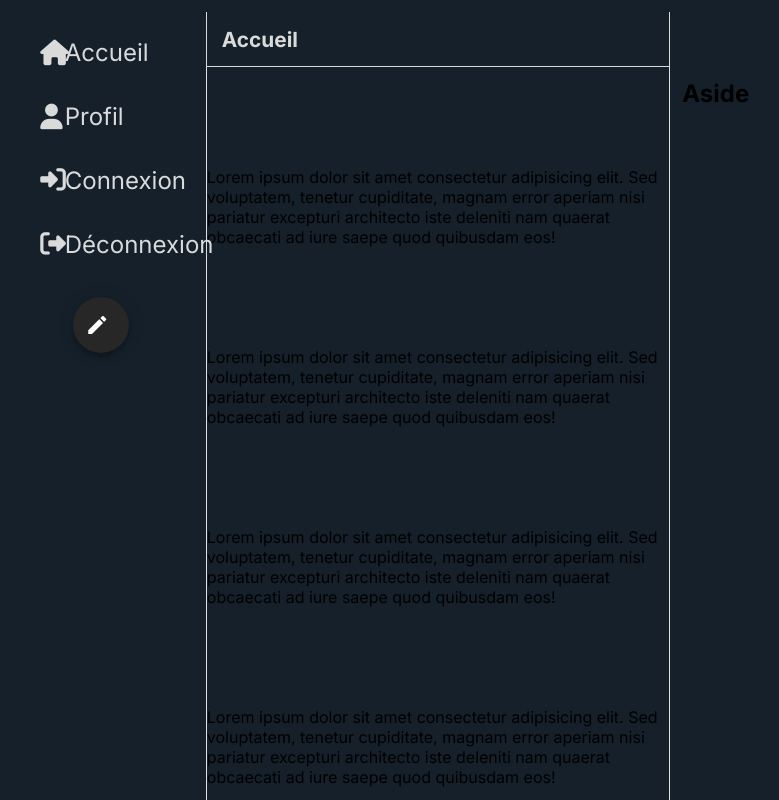
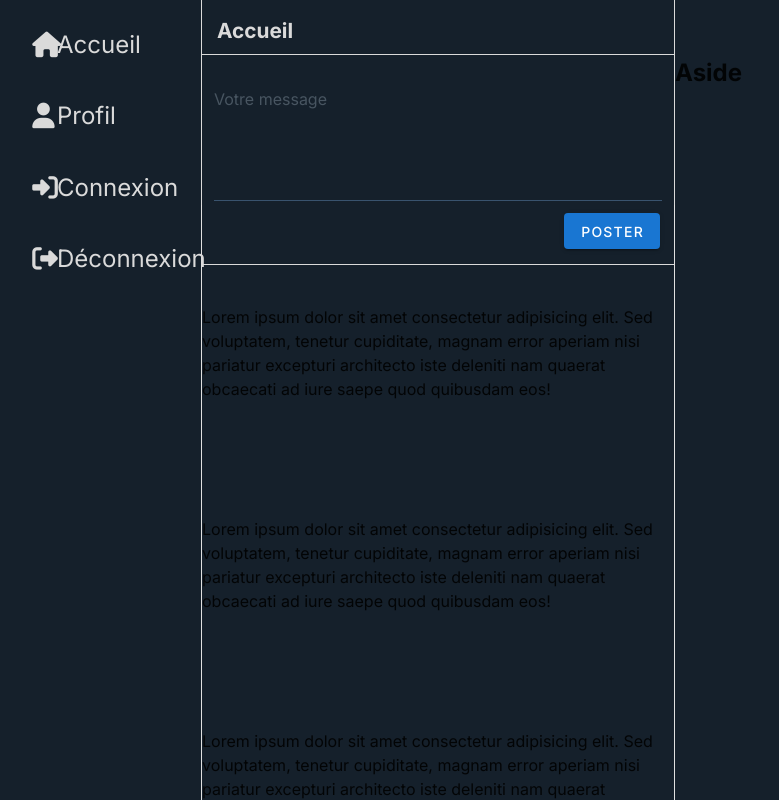
Before and after one commit to Zheyn/FabienRivet_7_09082021, a Vue app in the folder frontend/groupomania/: page / in a window 1280 px wide. Shown: the top 800 px of the page, without its empty margins (202-981 px from the left). Built offline with nearby package versions, Linux system fonts and the light colour scheme.

Commit message:
TextField + MenuMessage

```diff
--- a/frontend/groupomania/src/App.vue
+++ b/frontend/groupomania/src/App.vue
@@ -1,7 +1,7 @@
 <template>
-
+  <v-app>
     <router-view/>
-
+  </v-app>
 </template>
 
 <script>
@@ -17,7 +17,7 @@ export default {
 
 <style lang="scss">
 
-body{
+#app{
    font-family: Inter, sans-serif;
    background-color: rgb(21, 32, 43);
  }
--- /dev/null
+++ b/frontend/groupomania/src/components/Accueil.vue
@@ -0,0 +1,23 @@
+<template>
+    <h1>Accueil</h1>
+</template>
+
+<script>
+
+</script>
+
+<style scoped>
+    h1{
+    background-color: rgb(21, 32, 43);
+    color: rgb(218, 218, 218);
+    border-bottom: .5px solid rgb(218, 218, 218);
+    border-left: .5px solid rgb(218, 218, 218);
+    border-right: .5px solid rgb(218, 218, 218);
+    font-size: 1.3em;
+    padding: 15px 0 0 15px;
+    grid-column: 2 / 3;
+    grid-row: 1 / 2;
+    position: sticky;
+    top: 0;
+  }
+</style>
--- a/frontend/groupomania/src/components/Aside.vue
+++ b/frontend/groupomania/src/components/Aside.vue
@@ -12,7 +12,7 @@
     .container {
 
         height: 100%;
-        grid-row: 2 / 3;
+        grid-row: 2 / 5;
         grid-column: 3 / 4;
     }
 
--- a/frontend/groupomania/src/components/Header.vue
+++ b/frontend/groupomania/src/components/Header.vue
@@ -17,11 +17,6 @@
         <div class="header_icon"><i class="fas fa-sign-out-alt"></i></div>
         <div class="header_icon-text"><a href="" class="header_link-profil">Déconnexion</a></div>
       </div>
-      <div class='header_link-post'>
-        <v-btn class="mx-2 btn_post" fab dark medium color="cyan">
-        <v-icon dark>mdi-pencil</v-icon>
-        </v-btn>
-      </div>
     </nav>
   </div>
 </template>
@@ -34,7 +29,7 @@
   .header{
     position: sticky;
     top: 0;
-    grid-row: 1 / 3;
+    grid-row: 1 / 5;
     grid-column: 1 / 2;
     display: flex;
     flex-direction: column;
--- /dev/null
+++ b/frontend/groupomania/src/components/MenuMessage.vue
@@ -0,0 +1,25 @@
+<template>
+  <div class="menu_message text-end">
+          <div class="my-2">
+            <v-btn
+              color="primary"
+              dark
+            >
+              Poster
+            </v-btn>
+          </div>
+
+  </div>
+</template>
+<script>
+
+</script>
+
+<style scoped>
+    .menu_message {
+        grid-row: 3 / 4;
+        grid-column: 2 / 3;
+        border-bottom: .5px solid rgb(218, 218, 218);
+        padding-right: 15px;
+    }
+</style>
--- /dev/null
+++ b/frontend/groupomania/src/components/TextFields.vue
@@ -0,0 +1,63 @@
+<template>
+  <v-form class="text_fields">
+    <v-container fluid>
+      <v-row>
+        <v-col cols="12">
+          <v-textarea
+            class="text_area"
+            color="white"
+            label="Votre message"
+            no-resize
+          ></v-textarea>
+        </v-col>
+      </v-row>
+    </v-container>
+  </v-form>
+</template>
+
+<script>
+
+</script>
+
+<style lang="scss">
+    .text_fields {
+      height: auto;
+        grid-column: 2 / 3;
+        grid-row: 2 / 3;
+        position: sticky;
+        top: 55px;
+        border-left: .5px solid rgb(218, 218, 218);
+        border-right: .5px solid rgb(218, 218, 218);
+        background-color: rgb(21, 32, 43);
+    }
+    .text_area {
+
+    }
+    .theme--light.v-input input, .theme--light.v-input textarea{
+      color:#fff !important;
+      font-size: 1rem;
+      margin-top: 15px;
+      height: 80px;
+    }
+    .theme--light.v-label{
+      color: #485561 !important;
+    }
+    .v-text-field > .v-input__control{
+      border-bottom: 1px solid rgb(57, 83, 110);
+    }
+    .v-text-field > .v-input__control > .v-input__slot:before{
+      border: none !important;
+    }
+    .v-text-field > .v-input__control > .v-input__slot:after{
+      border: none !important;
+    }
+    ::-webkit-scrollbar{
+      width: 6px;
+      background: rgb(33, 49, 65);
+      border-radius: 2px;
+    }
+    ::-webkit-scrollbar-thumb{
+      background: rgb(57, 83, 110);
+      border-radius: 2px;
+    }
+</style>
--- a/frontend/groupomania/src/components/Wall.vue
+++ b/frontend/groupomania/src/components/Wall.vue
@@ -28,12 +28,13 @@
         justify-content: center;
         flex-direction: column;
         grid-column: 2 / 3;
-        grid-row: 2 / 3;
+        grid-row: 3 / 5;
+        border-left: .5px solid #e0e0e0;
+        border-right: .5px solid #e0e0e0;
     }
     p{
         width: 100%;
         padding-top: 100px;
-        border-left: .5px solid #e0e0e0;
-        border-right: .5px solid #e0e0e0;
+
     }
 </style>
--- a/frontend/groupomania/src/plugins/vuetify.js
+++ b/frontend/groupomania/src/plugins/vuetify.js
@@ -1,7 +1,18 @@
 import Vue from 'vue';
 import Vuetify from 'vuetify/lib/framework';
+import colors from 'vuetify/lib/util/colors'
 
 Vue.use(Vuetify);
 
 export default new Vuetify({
+    theme: {
+        options: {
+          customProperties: true,
+        },
+        light: {
+          primary: colors.red.darken1, // #E53935
+          secondary: colors.red.lighten4, // #FFCDD2
+          accent: colors.indigo.base, // #3F51B5
+        },
+      },
 });
--- a/frontend/groupomania/src/views/Home.vue
+++ b/frontend/groupomania/src/views/Home.vue
@@ -1,7 +1,9 @@
 <template>
   <div class="container">
     <Header />
-    <h1>Accueil</h1>
+    <Accueil />
+    <TextFields />
+    <MenuMessage />
     <Wall />
     <Aside />
   </div>
@@ -11,12 +13,16 @@
   import Header from '../components/Header'
   import Aside from '../components/Aside'
   import Wall from '../components/Wall'
+  import Accueil from '../components/Accueil'
+  import TextFields from '../components/TextFields'
+  import MenuMessage from '../components/MenuMessage'
 
   export default {
     name: 'Home',
 
     components: {
-      Header, Aside, Wall,
+      Header, Aside, Wall, Accueil, TextFields, MenuMessage
+
     },
   }
 </script>
@@ -25,19 +31,8 @@
   .container {
     display: grid;
     grid-template-columns: 30% auto 30%;
-    grid-template-rows: 55px auto;
+    grid-template-rows: 55px 150px 60px auto;
+    padding: 0;
   }
-  h1{
-    color: rgb(218, 218, 218);
-    border-bottom: .5px solid rgb(218, 218, 218);
-    border-left: .5px solid rgb(218, 218, 218);
-    border-right: .5px solid rgb(218, 218, 218);
-    font-size: 1.3em;
-    padding: 15px 0 0 15px;
-    grid-column: 2 / 3;
-    grid-row: 1 / 2;
-    position: sticky;
-    top: 0;
-    z-index: 1;
-  }
+
 </style>
```
